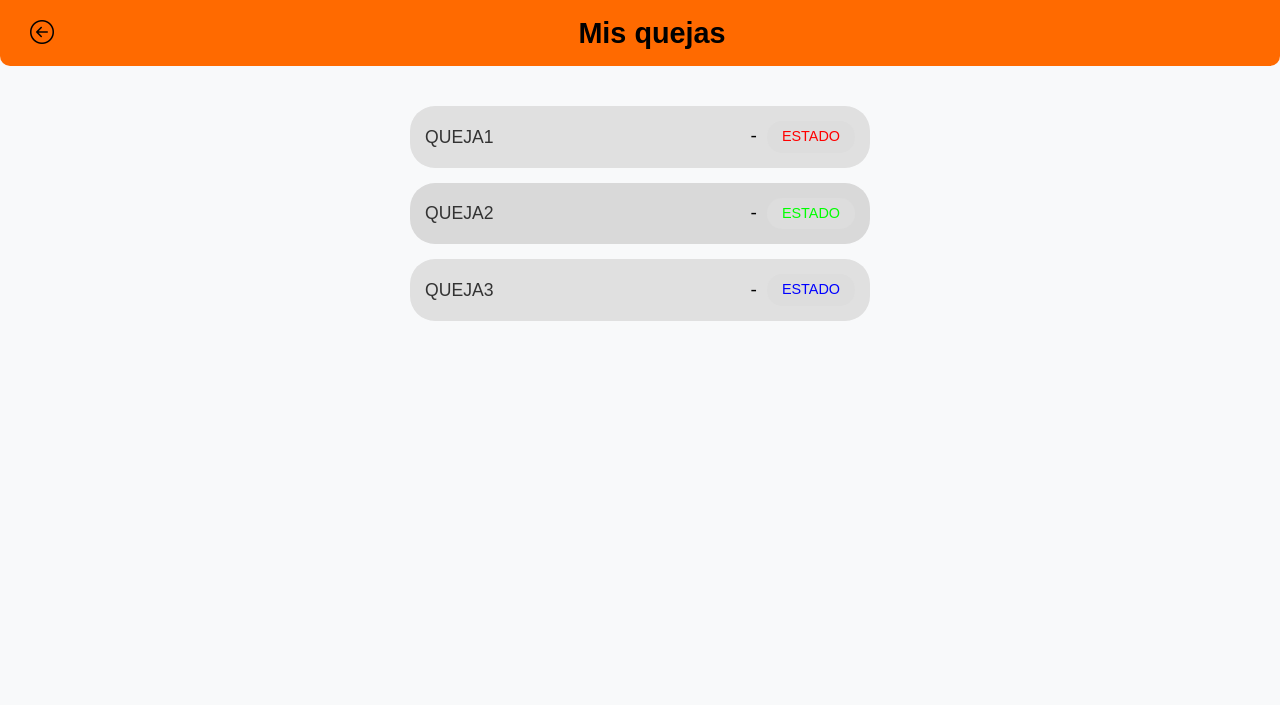
After one commit to JoshuaCalderonGuzman/quejas_project, a Django app: page /quejas/mis-quejas/ in a window 1280 px wide. The commit adds this page. Shown: the top 705 px of the page. Run offline with Django 5.2, Linux system fonts and the light colour scheme.

Commit message:
Creamos el archivo mis_quejas

```diff
--- a/quejas_app/templates/menu.html
+++ b/quejas_app/templates/menu.html
@@ -73,13 +73,13 @@
         <form action="{% url 'nueva_queja' %}">
             <button type="submit" class="menu-btn">Nueva queja</button>
         </form>
-        <form action="">
+        <form action="{% url 'mis_quejas' %}">
             <button type="submit" class="menu-btn">Revisar quejas</button>
         </form>
     </div>
 </div>
 
-<!-- Iconos Bootstrap -->
+
 <link href="https://cdn.jsdelivr.net/npm/bootstrap-icons@1.10.5/font/bootstrap-icons.css" rel="stylesheet">
 
 </body>
--- /dev/null
+++ b/quejas_app/templates/mis_quejas.html
@@ -0,0 +1,133 @@
+<!DOCTYPE html>
+<html lang="es">
+<head>
+    <meta charset="UTF-8">
+    <title>Mis Quejas - Sistema de Quejas</title>
+    <link href="https://cdn.jsdelivr.net/npm/bootstrap@5.3.0/dist/css/bootstrap.min.css" rel="stylesheet">
+    <style>
+        body {
+            background-color: #f8f9fa;
+            margin: 0;
+            padding: 0;
+            font-family: Arial, sans-serif;
+        }
+        header {
+            background-color: #ff6a00;
+            padding: 15px 30px;
+            display: flex;
+            justify-content: space-between;
+            align-items: center;
+            border-radius: 0 0 10px 10px;
+        }
+        header h1 {
+            font-size: 1.8rem;
+            color: #000;
+            margin: 0;
+            font-weight: bold;
+        }
+        .back-btn {
+            font-size: 1.5rem;
+            color: #000;
+            text-decoration: none;
+        }
+        .quejas-container {
+            display: flex;
+            justify-content: center;
+            align-items: flex-start;
+            min-height: 80vh;
+            padding-top: 20px;
+        }
+        .quejas-box {
+            width: 100%;
+            max-width: 500px;
+            padding: 20px;
+        }
+        .queja-item {
+            background-color: #e0e0e0;
+            padding: 15px;
+            margin-bottom: 15px;
+            border-radius: 25px;
+            display: flex;
+            justify-content: space-between;
+            align-items: center;
+            transition: 0.3s;
+        }
+        .queja-item.selected {
+            background-color: #d9d9d9;
+        }
+        .queja-item span {
+            font-size: 1.1rem;
+            color: #333;
+        }
+        .estado-container {
+            display: flex;
+            align-items: center;
+            gap: 10px;
+        }
+        .minus-btn {
+            font-size: 1.2rem;
+            color: #000;
+            cursor: pointer;
+            background: none;
+            border: none;
+            padding: 0;
+            margin: 0;
+        }
+        .estado {
+            background-color: #ddd;
+            padding: 5px 15px;
+            border-radius: 15px;
+            font-size: 0.9rem;
+            display: flex;
+            align-items: center;
+        }
+        .estado.red {
+            color: #ff0000;
+        }
+        .estado.green {
+            color: #00ff00;
+        }
+        .estado.blue {
+            color: #0000ff;
+        }
+    </style>
+</head>
+<body>
+
+<header>
+    <a href="{% url 'menu' %}" class="back-btn"><i class="bi bi-arrow-left-circle"></i></a>
+    <h1>Mis quejas</h1>
+    <div></div>
+</header>
+
+<div class="quejas-container">
+    <div class="quejas-box">
+        <div class="queja-item">
+            <span>QUEJA1</span>
+            <div class="estado-container">
+                <button class="minus-btn">-</button>
+                <div class="estado red">ESTADO</div>
+            </div>
+        </div>
+        <div class="queja-item selected">
+            <span>QUEJA2</span>
+            <div class="estado-container">
+                <button class="minus-btn">-</button>
+                <div class="estado green">ESTADO</div>
+            </div>
+        </div>
+        <div class="queja-item">
+            <span>QUEJA3</span>
+            <div class="estado-container">
+                <button class="minus-btn">-</button>
+                <div class="estado blue">ESTADO</div>
+            </div>
+        </div>
+    </div>
+</div>
+
+
+<link href="https://cdn.jsdelivr.net/npm/bootstrap-icons@1.10.5/font/bootstrap-icons.css" rel="stylesheet">
+
+</body>
+</html>
--- a/quejas_app/templates/nueva_queja.html
+++ b/quejas_app/templates/nueva_queja.html
@@ -133,7 +133,7 @@
 <body>
 
 <header>
-    <a href="{% url 'menu' %}"><i class="bi bi-arrow-left-circle"></i></a>
+    <a href="{% url 'menu' %}" class="back-btn"><i class="bi bi-arrow-left-circle"></i></a>
     <h1>Nueva queja</h1>
     <button type="submit" form="queja-form" class="icono-login"><i class="bi bi-check-circle"></i></button>
 </header>
--- a/quejas_app/urls.py
+++ b/quejas_app/urls.py
@@ -4,4 +4,5 @@ from . import views
 urlpatterns = [
     path('', views.menu_principal, name='menu'),
     path('nueva-queja/', views.nueva_queja, name='nueva_queja'),
+    path('mis-quejas/', views.mis_quejas, name='mis_quejas'),
 ]
--- a/quejas_app/views.py
+++ b/quejas_app/views.py
@@ -8,3 +8,6 @@ def nueva_queja(request):
     if request.method == 'POST':
         pass
     return render(request, 'nueva_queja.html')
+
+def mis_quejas(request):
+    return render(request, 'mis_quejas.html')
```
